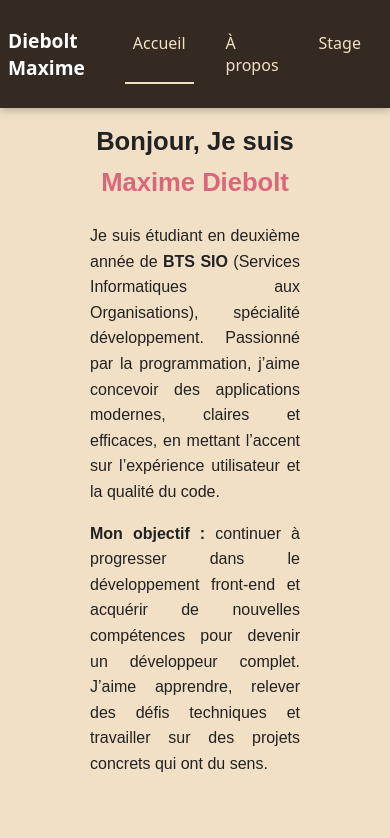
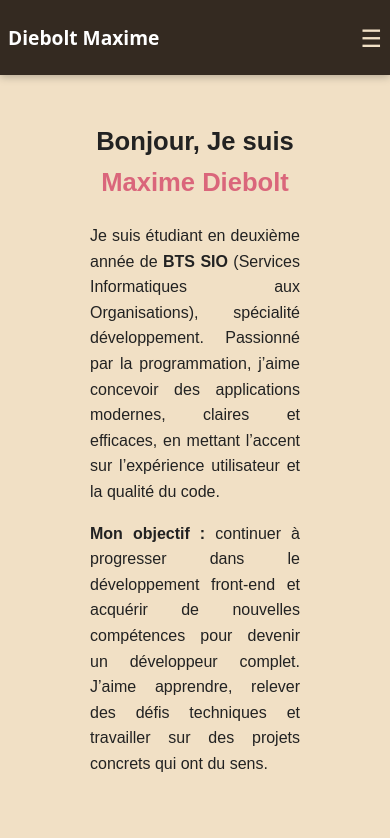
Before and after one commit to asprot67/Portfolio, a React (Vite) app: page / in a window 390 px wide. Shown: the top 838 px of the page. Built offline with nearby package versions, Linux system fonts and the light colour scheme.

Commit message:
Update NavBar responsive

```diff
--- a/src/components/Navbar.css
+++ b/src/components/Navbar.css
@@ -66,3 +66,35 @@
 .nav-links a:hover {
   color: #DA667B;                   /* navbar-hover */
 }
+
+@media (max-width: 768px) {
+
+  .nav {
+    flex-wrap: wrap;
+  }
+
+  .nav-links {
+    display: none; /* caché par défaut */
+    flex-direction: column;
+    width: 100%;
+    background: #342A21;
+    margin-top: 0.5rem;
+    padding: 1rem 0;
+  }
+
+  .nav-links.open {
+    display: flex; /* affiché quand ouvert */
+  }
+
+  .nav-links li {
+    text-align: center;
+    padding: 0.75rem 0;
+  }
+
+  .burger {
+    display: block;
+    cursor: pointer;
+    font-size: 1.5rem;
+    color: #F1E0C5;
+  }
+}
--- a/src/components/Navbar.tsx
+++ b/src/components/Navbar.tsx
@@ -1,3 +1,4 @@
+import { useState } from "react";
 import "./Navbar.css";
 
 type NavbarProps = {
@@ -6,50 +7,47 @@ type NavbarProps = {
 };
 
 export default function Navbar({ activeComponent, setActiveComponent }: NavbarProps) {
+  const [menuOpen, setMenuOpen] = useState(false);
+
+  const handleClick = (page: string) => {
+    setActiveComponent(page);
+    setMenuOpen(false); // ferme le menu en mobile
+  };
+
   return (
     <header className="nav-header">
       <nav className="nav">
-        <h1 className="nav-logo"  onClick={() => setActiveComponent("Home")}>Diebolt Maxime</h1>
-        <ul className="nav-links">
-          <li
-            className={activeComponent === "Home" ? "active" : ""}
-            onClick={() => setActiveComponent("Home")}
-          >
+        <h1 className="nav-logo" onClick={() => handleClick("Home")}>
+          Diebolt Maxime
+        </h1>
+
+        {/* Burger */}
+        <div className="burger" onClick={() => setMenuOpen(!menuOpen)}>
+          ☰
+        </div>
+
+        <ul className={`nav-links ${menuOpen ? "open" : ""}`}>
+          <li className={activeComponent === "Home" ? "active" : ""} onClick={() => handleClick("Home")}>
             Accueil
           </li>
 
-          <li
-            className={activeComponent === "Me" ? "active" : ""}
-            onClick={() => setActiveComponent("Me")}
-          >
+          <li className={activeComponent === "Me" ? "active" : ""} onClick={() => handleClick("Me")}>
             À propos
           </li>
 
-          <li
-            className={activeComponent === "Stage" ? "active" : ""}
-            onClick={() => setActiveComponent("Stage")}
-          >
+          <li className={activeComponent === "Stage" ? "active" : ""} onClick={() => handleClick("Stage")}>
             Stage
           </li>
 
-          <li
-            className={activeComponent === "Projet" ? "active" : ""}
-            onClick={() => setActiveComponent("Projet")}
-          >
+          <li className={activeComponent === "Projet" ? "active" : ""} onClick={() => handleClick("Projet")}>
             Projet
           </li>
 
-          <li
-            className={activeComponent === "Veille" ? "active" : ""}
-            onClick={() => setActiveComponent("Veille")}
-          >
+          <li className={activeComponent === "Veille" ? "active" : ""} onClick={() => handleClick("Veille")}>
             Veille Techno
           </li>
 
-          <li
-            className={activeComponent === "Contact" ? "active" : ""}
-            onClick={() => setActiveComponent("Contact")}
-          >
+          <li className={activeComponent === "Contact" ? "active" : ""} onClick={() => handleClick("Contact")}>
             Contact
           </li>
         </ul>
```
